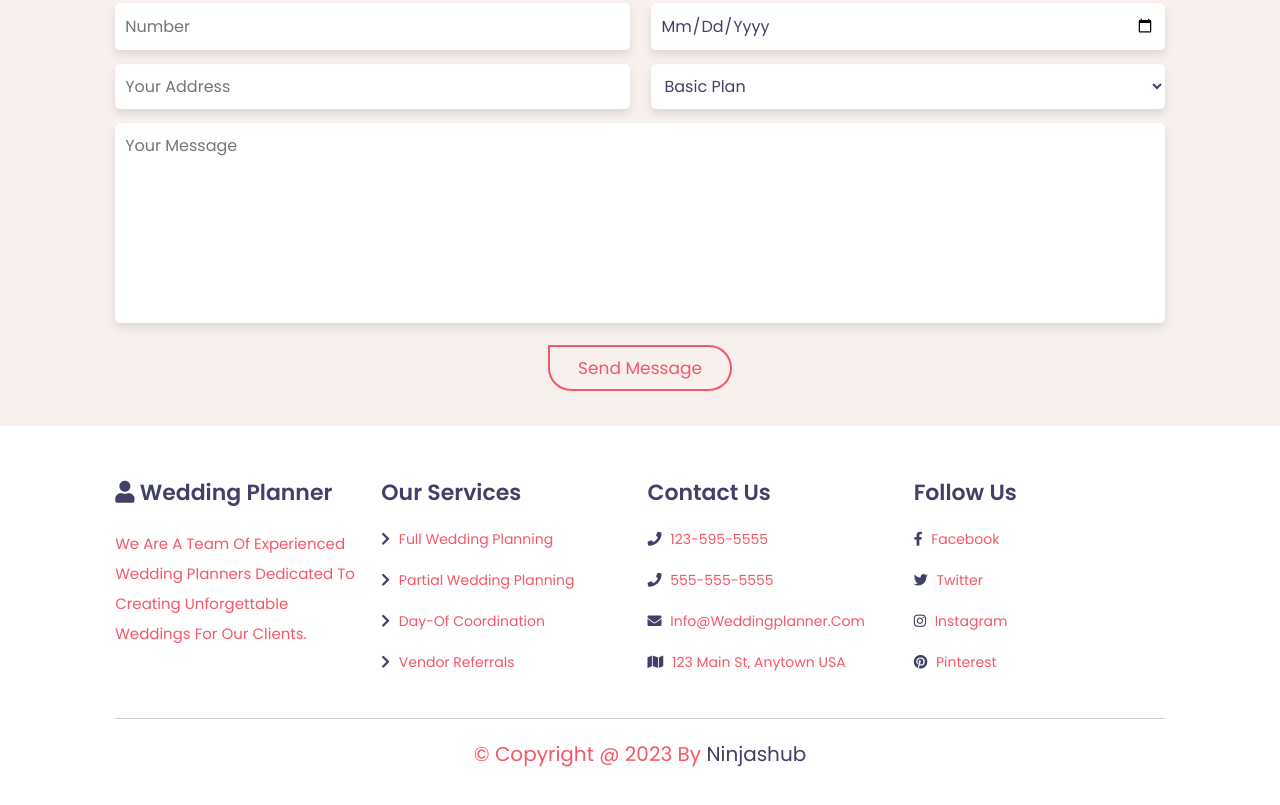
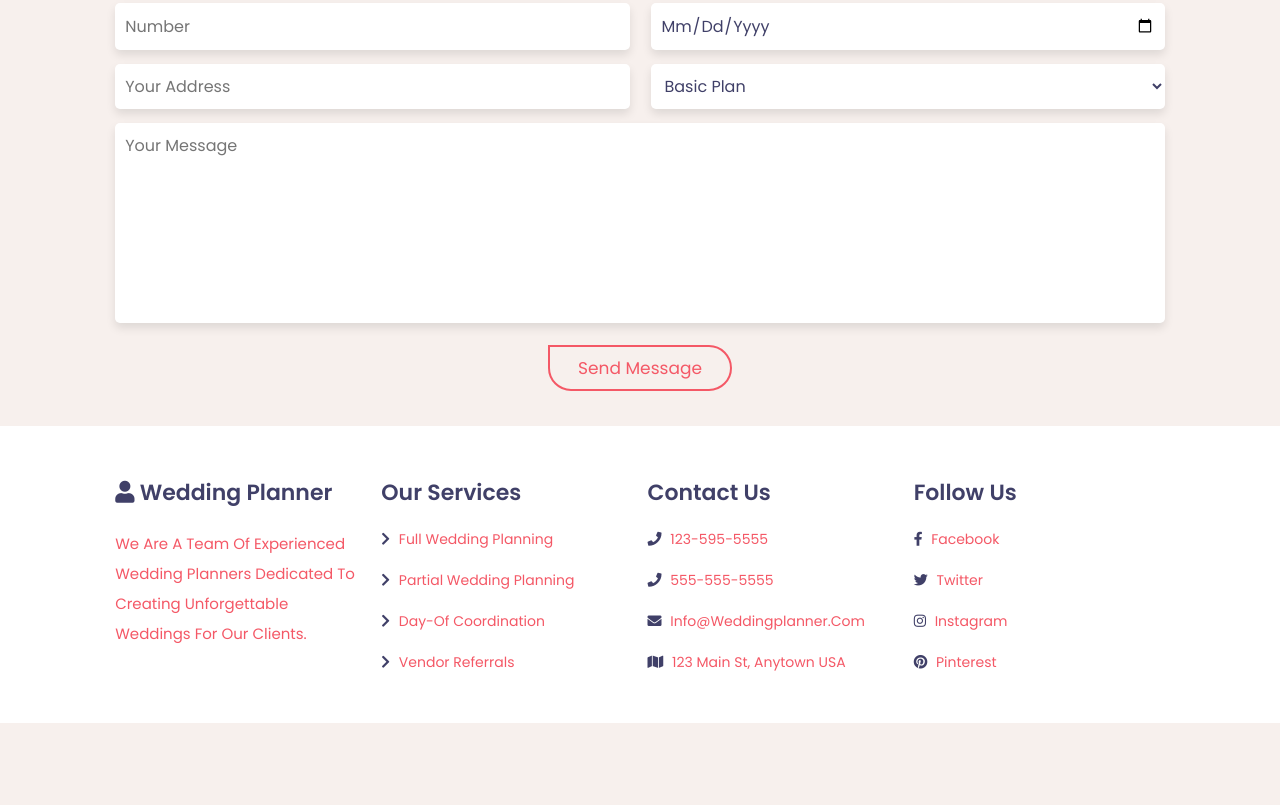
Before and after one commit to BhaweshPant/plan, a plain HTML site: page index.html in a window 1280 px wide. Shown: the part 4645-5450 px from the top of the page. After the commit the page ends 5368 px from the top, so only its background shows below. Drawn offline with nearby package versions, Linux system fonts and the light colour scheme; files whose address does not match are found by name.

Commit message:
Update index.html

```diff
--- a/index.html
+++ b/index.html
@@ -395,7 +395,7 @@
       </div>
     </div>
 
-    <div class="credit"> &copy; copyright @ 2023 by <span>ninjashub</span> </div>
+
 
   </footer>
 
```
